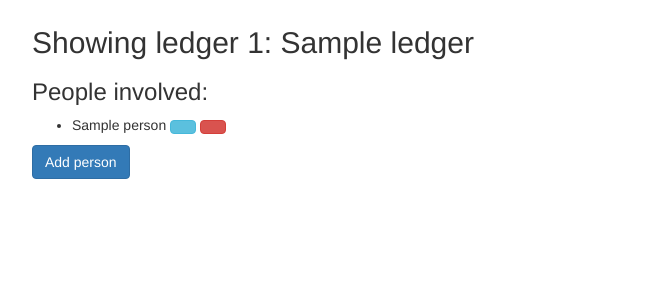
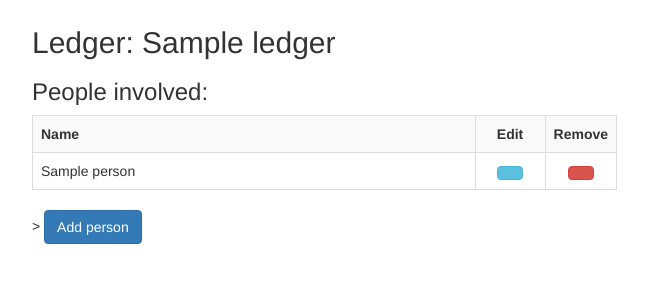
Before and after one commit to tykling/buddyledger, a Django app: template src/templates/showledger.html in a window 1280 px wide. Shown: the part 50-350 px from the top of the page, without its empty margins (23-671 px from the left). Run offline with Django 3.2, Linux system fonts and the light colour scheme; the template is opened without the code that fills it: most values are stand-ins (such as "Sample title", 1, 10 or a date in 2020); some libraries are stand-ins or nearby versions.

Commit message:
styling user list

```diff
--- a/src/templates/showledger.html
+++ b/src/templates/showledger.html
@@ -1,13 +1,14 @@
 {% extends "skeleton.html" %}
 {% block content %}
-<h2>Showing ledger {{ ledger.id }}: {{ ledger.name }}</h2>
+<h2>Ledger: {{ ledger.name }}</h2>
 <h3>People involved:</h3>
-<ul>
+<table class="table table-bordered table-striped" style="width: 50%;">
+<tr><th>Name</th><th style="width: 5em; text-align: center">Edit</th><th style="width: 5em; text-align: center">Remove</th></tr>
 {% for person in people %}
-<li>{{ person.name }}
-<a href="/person/{{ person.id }}/edit/" class="btn btn-info btn-mini"><i class="icon-edit"></i></a>
-<a href="/person/{{ person.id }}/remove/" class="btn btn-danger btn-mini"><i class="icon-remove"></i></a></li>
+<tr><td>{{ person.name }}</td>
+<td style="width: 5em; text-align: center"><a href="/person/{{ person.id }}/edit/" class="btn btn-info btn-mini"><i class="icon-edit"></i></a></td>
+<td style="width: 5em; text-align: center"><a href="/person/{{ person.id }}/remove/" class="btn btn-danger btn-mini"><i class="icon-remove"></i></a></td></tr>
 {% endfor %}
-</ul>
+</table>>
 <a href="/ledger/{{ ledger.id }}/addperson/" class="btn btn-primary">Add person</a>
 {% endblock %}
```
